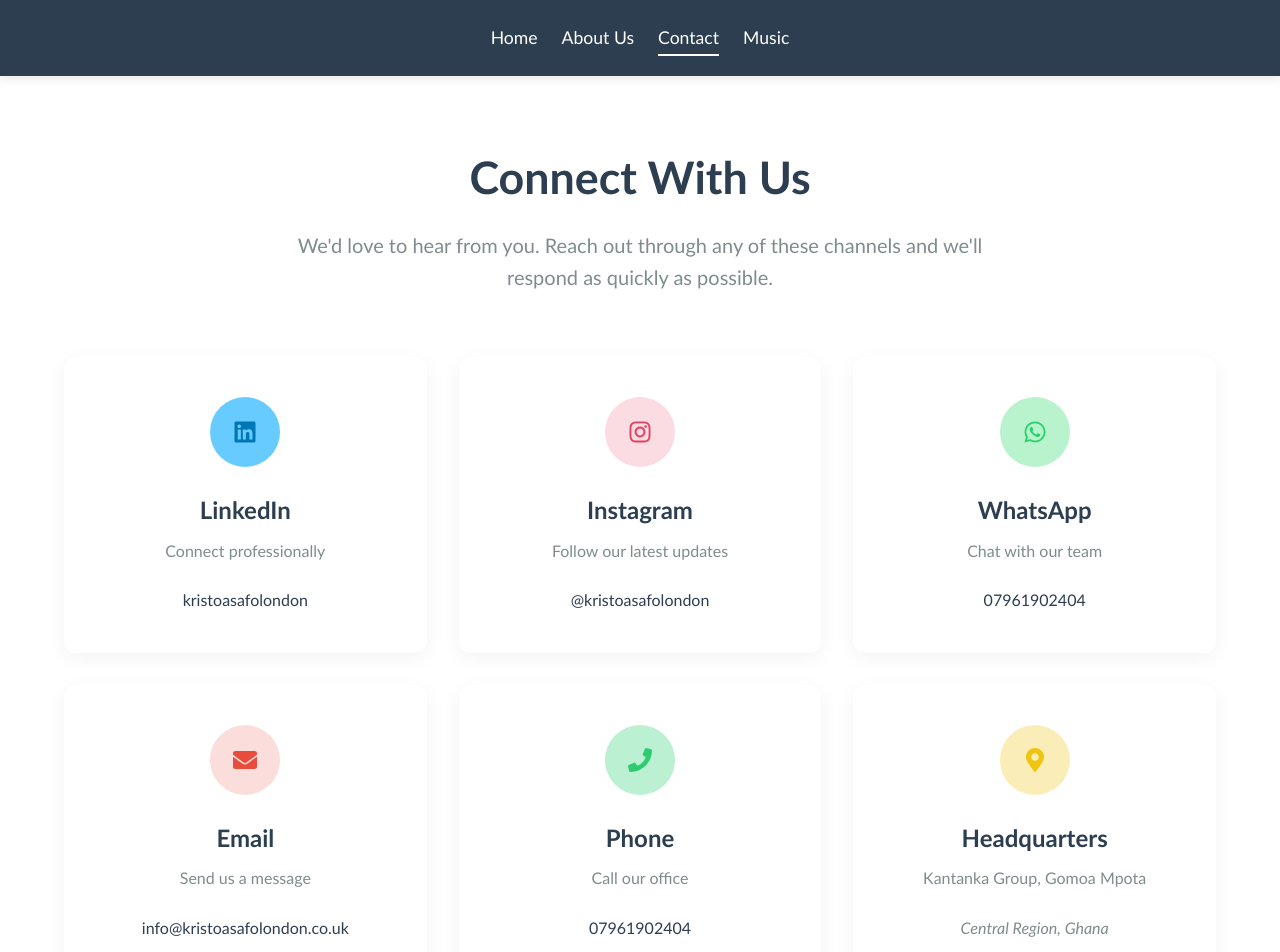
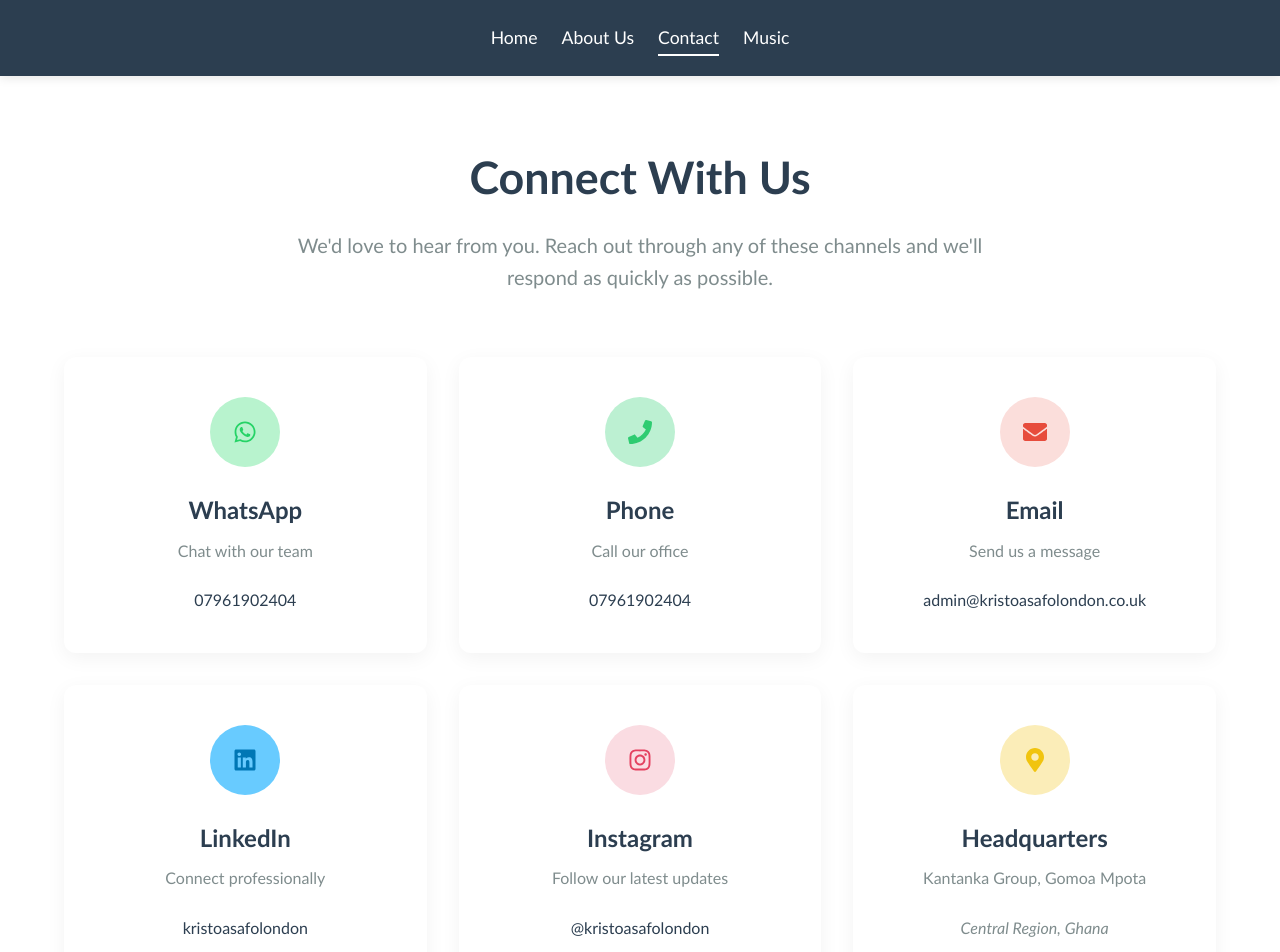
Before and after one commit to Kristo-Asafo-London/church-website, a React (Vite) app: page /contact in a window 1280 px wide. Shown: the top 952 px of the page. Built offline with nearby package versions, Linux system fonts and the light colour scheme.

Commit message:
rearrange contact

```diff
--- a/src/components/sections/ContactUs.tsx
+++ b/src/components/sections/ContactUs.tsx
@@ -8,13 +8,39 @@ export const ContactUs = () => {
     <ContactContainer>
       <ContactHeader>
         <h1>Connect With Us</h1>
-        <p className="subtitle">
-          We'd love to hear from you. Reach out through any of these channels and
-          we'll respond as quickly as possible.
-        </p>
+        <p className="subtitle">We'd love to hear from you. Reach out through any of these channels and we'll respond as quickly as possible.</p>
       </ContactHeader>
 
       <ContactGrid>
+        <ContactCard>
+          <IconCircle color={theme.colors.whatsapp}>
+            <FaWhatsapp size={24} />
+          </IconCircle>
+          <h3>WhatsApp</h3>
+          <p>Chat with our team</p>
+          <ContactLink href="https://wa.me/+447961902404" target="_blank">
+            07961902404
+          </ContactLink>
+        </ContactCard>
+
+        <ContactCard>
+          <IconCircle color={theme.colors.accent}>
+            <FaPhone size={24} />
+          </IconCircle>
+          <h3>Phone</h3>
+          <p>Call our office</p>
+          <ContactLink href="tel:+447961902404">07961902404</ContactLink>
+        </ContactCard>
+
+        <ContactCard>
+          <IconCircle color={theme.colors.primary}>
+            <FaEnvelope size={24} />
+          </IconCircle>
+          <h3>Email</h3>
+          <p>Send us a message</p>
+          <ContactLink href="mailto:admin@kristoasafolondon.co.uk">admin@kristoasafolondon.co.uk</ContactLink>
+        </ContactCard>
+
         <ContactCard>
           <IconCircle color={theme.colors.linkedin}>
             <FaLinkedin size={24} />
@@ -38,57 +64,24 @@ export const ContactUs = () => {
         </ContactCard>
 
         <ContactCard>
-          <IconCircle color={theme.colors.whatsapp}>
-            <FaWhatsapp size={24} />
-          </IconCircle>
-          <h3>WhatsApp</h3>
-          <p>Chat with our team</p>
-          <ContactLink href="https://wa.me/+447961902404" target="_blank">
-          07961902404
-          </ContactLink>
-        </ContactCard>
-
-        <ContactCard>
-          <IconCircle color={theme.colors.primary}>
-            <FaEnvelope size={24} />
-          </IconCircle>
-          <h3>Email</h3>
-          <p>Send us a message</p>
-          <ContactLink href="mailto:info@kristoasafolondon.co.uk">
-            info@kristoasafolondon.co.uk
-          </ContactLink>
-        </ContactCard>
-
-        <ContactCard>
-          <IconCircle color={theme.colors.accent}>
-            <FaPhone size={24} />
-          </IconCircle>
-          <h3>Phone</h3>
-          <p>Call our office</p>
-          <ContactLink href="tel:+447961902404">
-          07961902404
-          </ContactLink>
-        </ContactCard>
-
-        <ContactCard>
           <IconCircle color={theme.colors.secondary}>
             <FaMapMarkerAlt size={24} />
           </IconCircle>
           <h3>Headquarters</h3>
           <p>Kantanka Group, Gomoa Mpota</p>
-          <Address>
-            Central Region, Ghana
-          </Address>
+          <Address>Central Region, Ghana</Address>
         </ContactCard>
       </ContactGrid>
 
       <HoursSection>
-        <h2><FaClock style={{ marginRight: '10px' }} /> Office Hours</h2>
+        <h2>
+          <FaClock style={{ marginRight: "10px" }} /> Office Hours
+        </h2>
         <HoursGrid>
           <div>
             <h4>Weekdays</h4>
             <p>Monday - Friday</p>
-            <p>8:00  - 17:00 UTC</p>
+            <p>8:00 - 17:00 UTC</p>
           </div>
           <div>
             <h4>Weekends</h4>
```
Also changed, not shown: 1 other file (tests, documents, lock files or other folders).
